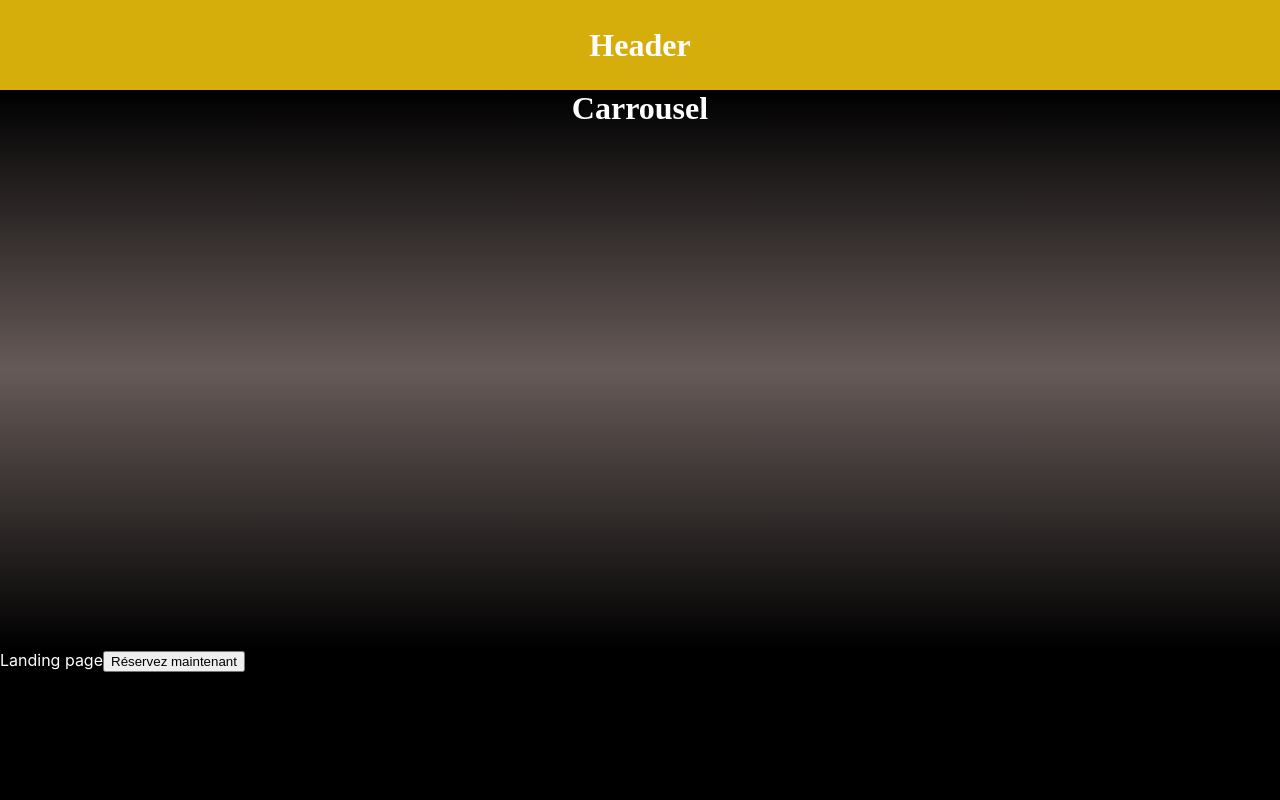
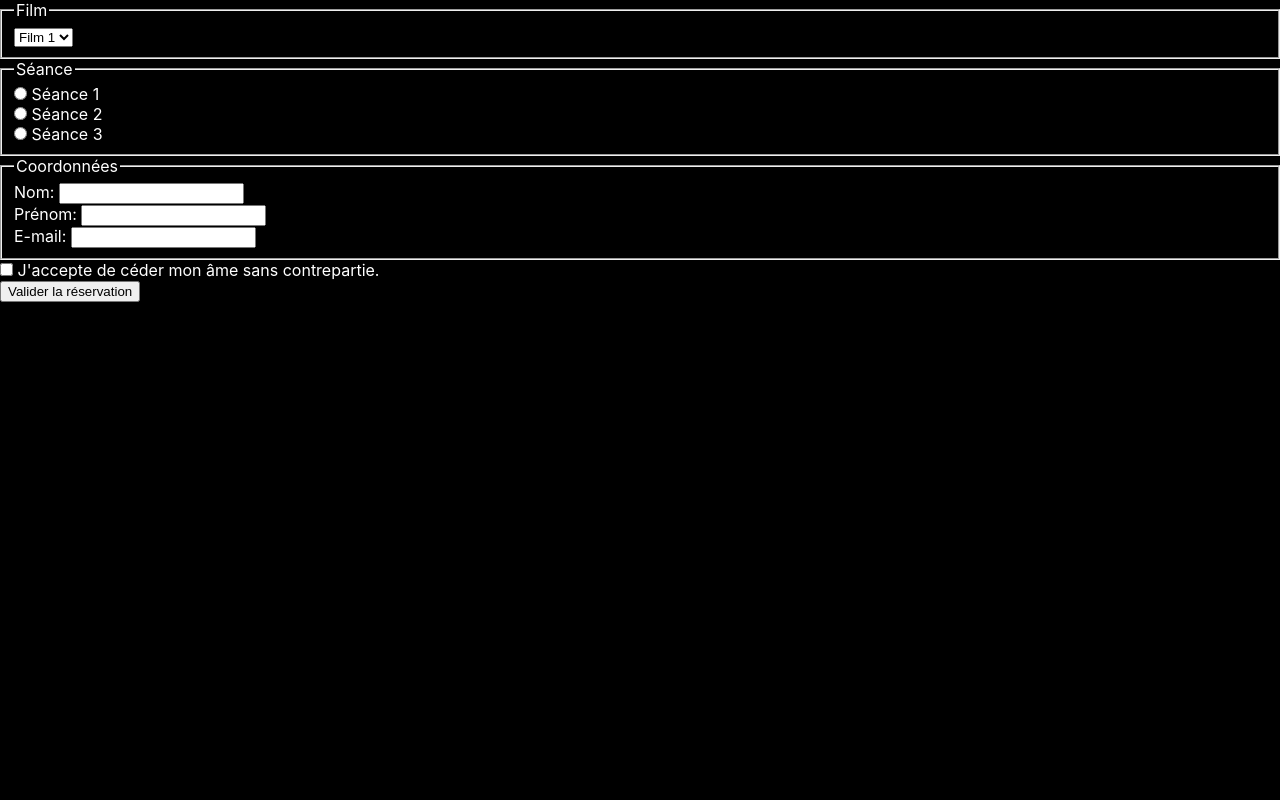
Before and after one commit to HabibDi/Cine-TchiTcha, a React (Create React App) app in the folder cine-react/: page /resa in a window 1280 px wide. Shown: the top 800 px of the page. Built offline with nearby package versions, Linux system fonts and the light colour scheme; no server answers.

Commit message:
Router ajouté

```diff
--- a/cine-react/package.json
+++ b/cine-react/package.json
@@ -8,6 +8,7 @@
     "node-sass": "^4.12.0",
     "react": "^16.8.6",
     "react-dom": "^16.8.6",
+    "react-router-dom": "^5.0.0",
     "react-scripts": "3.0.0"
   },
   "scripts": {
--- a/cine-react/src/App.js
+++ b/cine-react/src/App.js
@@ -1,10 +1,17 @@
 import React, { Component } from 'react';
 import './style.scss';
 import $ from 'jquery';
+import { BrowserRouter, Route, Link } from "react-router-dom";
 import LandingPage from './LandingPage.js';
 import FindFilm from './FindFilm.js';
 import Footer from './Footer';
 import Resa from './Resa';
+
+const ResaRoute = () => {
+  return (
+    <Resa></Resa>
+  );
+}
 
 class App extends Component {
 
@@ -19,10 +26,19 @@ class App extends Component {
         <div id="Header"><h1 className="MasterFF">Header</h1></div>
         <div id="Carrousel"><h1 className="MasterFF">Carrousel</h1></div>
         <LandingPage></LandingPage>
-        <Resa></Resa>
         <FindFilm></FindFilm>
         <Footer></Footer>
+
       </div>
+
+    );
+  }
+
+  render() {
+    return (
+      <BrowserRouter>
+        <Route path="/resa" component={ResaRoute} />
+      </BrowserRouter>
     );
   }
 }
```
Also changed, not shown: 1 other file (tests, documents, lock files or other folders).
